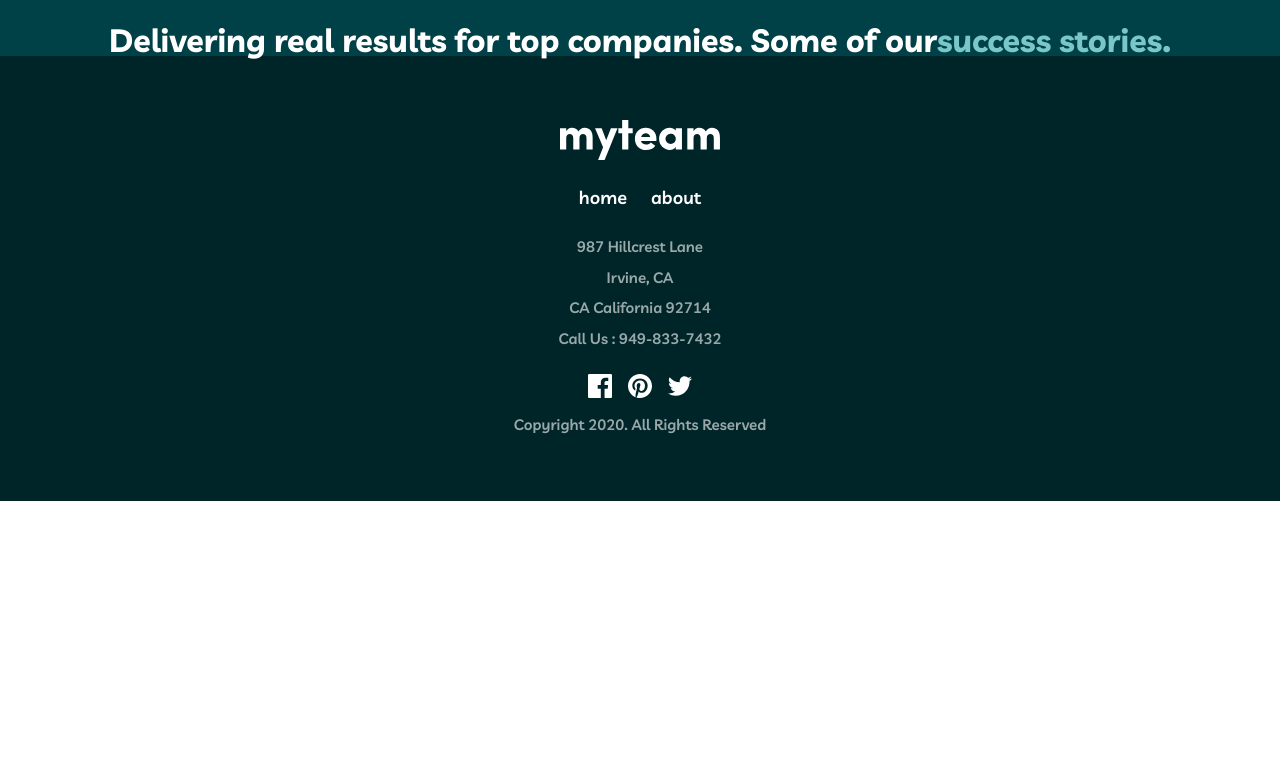
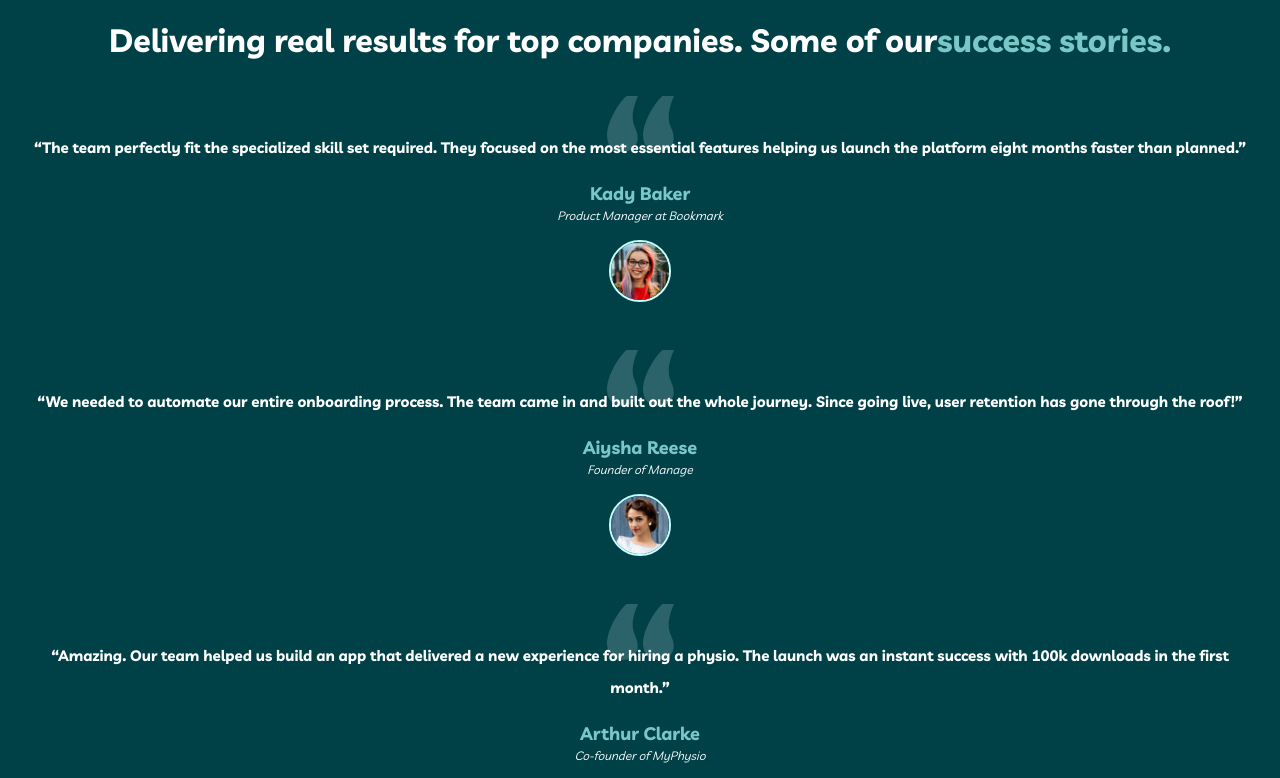
Before and after one commit to nikanoza/team-site, a React (Vite) app: page / in a window 1280 px wide. Shown: the part 1500-2278 px from the top of the page. Before the commit the page ends 2001 px from the top, so only its background shows below. Built offline with nearby package versions, Linux system fonts and the light colour scheme.

Commit message:
feat: done with infos section

```diff
--- a/src/components/Cards.tsx
+++ b/src/components/Cards.tsx
@@ -1,4 +1,33 @@
 import CardsTopPattern from "../assets/bg-pattern-home-4-about-3.svg";
+import CardsBottomPattern from "../assets/bg-pattern-home-5.svg";
+import Kady from "../assets/avatar-kady.jpg";
+import Arthur from "../assets/avatar-arthur.jpg";
+import Aiysha from "../assets/avatar-aiysha.jpg";
+import Card from "./Card";
+
+const cards = [
+  {
+    image: Kady,
+    quotes:
+      " “The team perfectly fit the specialized skill set required. They focused on the most essential features helping us launch the platform eight months faster than planned.”",
+    name: "Kady Baker",
+    position: "Product Manager at Bookmark",
+  },
+  {
+    image: Aiysha,
+    quotes:
+      "“We needed to automate our entire onboarding process. The team came in and built out the whole journey. Since going live, user retention has gone through the roof!”",
+    name: "Aiysha Reese",
+    position: "Founder of Manage",
+  },
+  {
+    image: Arthur,
+    quotes:
+      "“Amazing. Our team helped us build an app that delivered a new experience for hiring a physio. The launch was an instant success with 100k downloads in the first month.”",
+    name: "Arthur Clarke",
+    position: "Co-founder of MyPhysio",
+  },
+];
 
 const Cards = () => {
   return (
@@ -10,6 +39,12 @@ const Cards = () => {
           <span className="text-light-green">success stories.</span>
         </h3>
       </div>
+      <ul className="w-full flex flex-col items-center gap-12 mt-10">
+        {cards.map((card) => (
+          <Card key={card.name} {...card} />
+        ))}
+      </ul>
+      <img src={CardsBottomPattern} alt="" className="mt-16 ml-auto" />
     </div>
   );
 };
```
